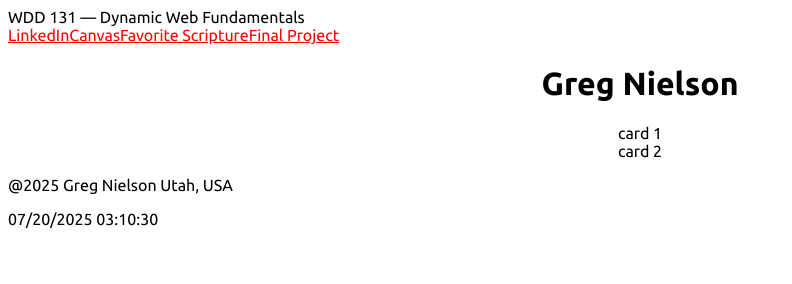
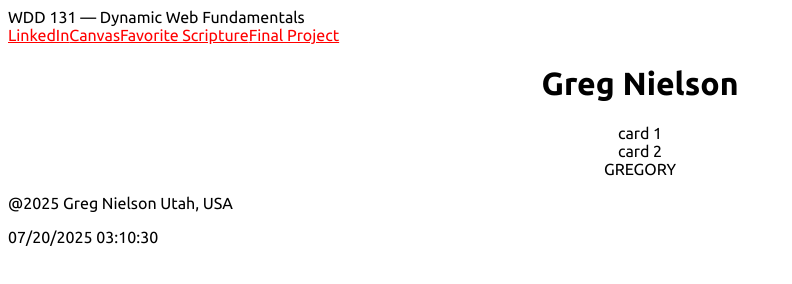
Before and after one commit to theflash1932/wdd131, a plain HTML site: page index.html in a window 1280 px wide. Shown: the whole page, without its empty margins (0-792 px from the left). Drawn offline with Linux system fonts and the light colour scheme.

Commit message:
modified:   index.html

```diff
--- a/index.html
+++ b/index.html
@@ -28,6 +28,7 @@
             <h1>Greg Nielson</h1>
             <section class="card">card 1</section>
             <section class="card">card 2</section>
+            GREGORY
         </main>
         <footer>
             <p>
```
